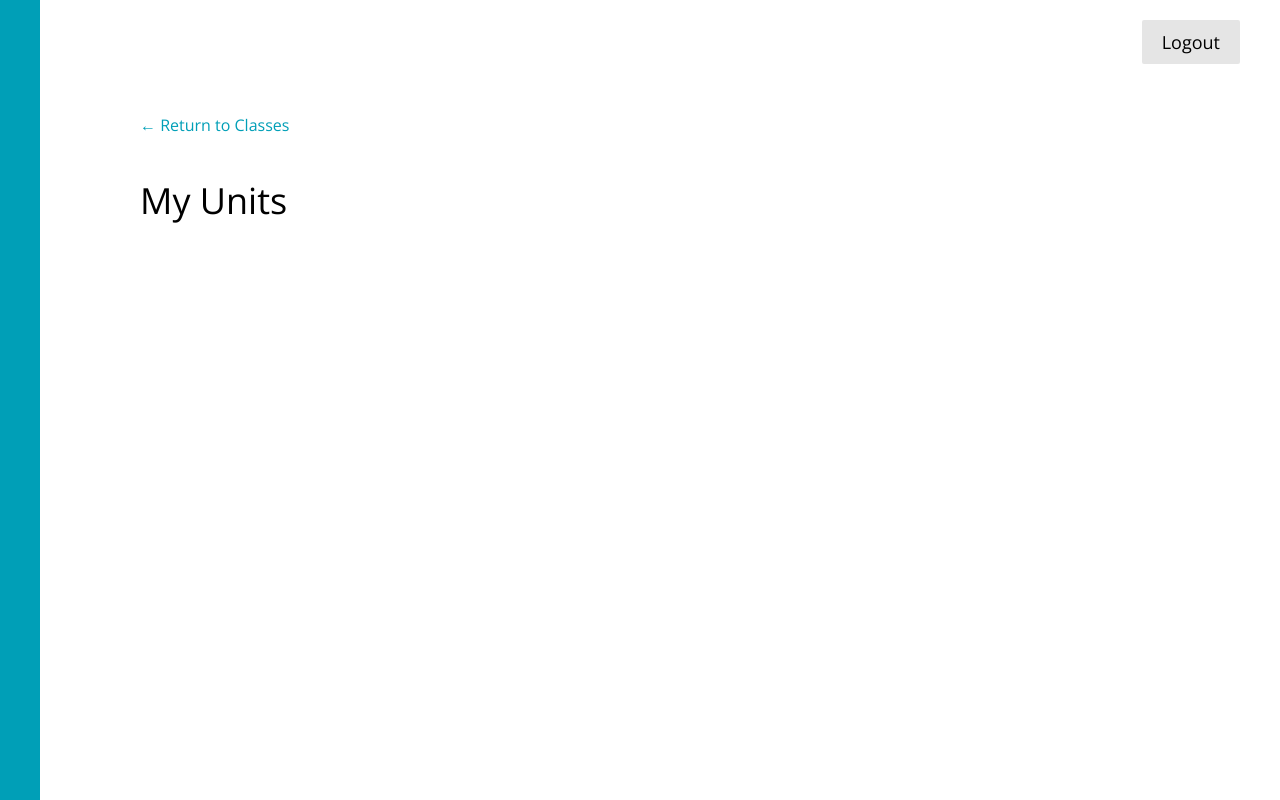
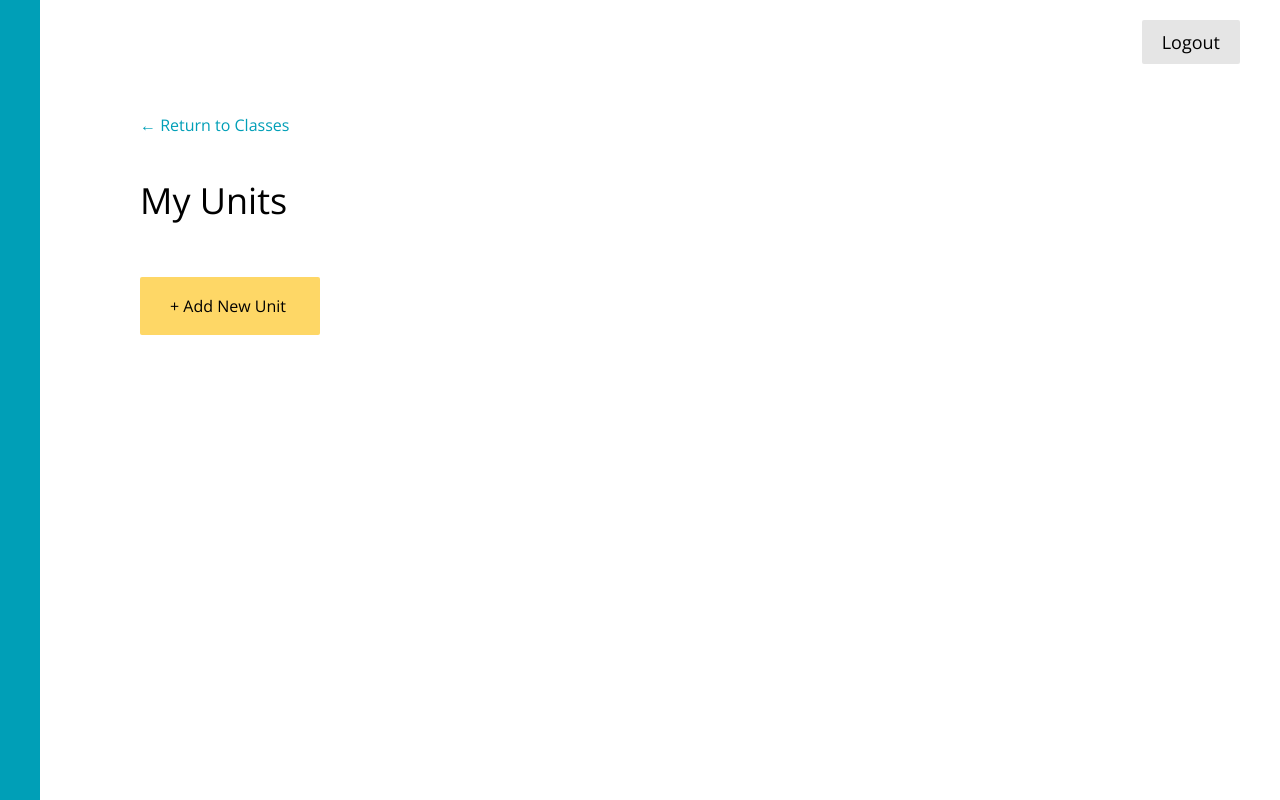
Before and after one commit to codebase-berkeley/teacher-portal, a React (Create React App) app in the folder client/: page /units in a window 1280 px wide. Shown: the top 800 px of the page. Built offline with nearby package versions, Linux system fonts and the light colour scheme; no server answers; the HTML template or start-up script is replaced by a standard one; what react-chartkick would draw is missing.

Commit message:
added add unit button to units.jsx and added styling to units.css

```diff
--- a/client/src/components/Units/Units.css
+++ b/client/src/components/Units/Units.css
@@ -20,3 +20,21 @@
   border: none;
   margin: 40px 0;
 }
+
+.add-unit {
+  display: block;
+  text-decoration: none;
+  text-align: left;
+  color: black;
+  margin: 12px 140px 12px 100px;
+  font-size: 16px;
+  background-color: #fed766;
+  font-family: 'Open Sans', sans-serif;
+  border-radius: 2px;
+  border: none;
+  box-sizing: border-box;
+  width: 15%;
+  float: left;
+  padding: 18px;
+  padding-left: 30px;
+}
--- a/client/src/components/Units/Units.jsx
+++ b/client/src/components/Units/Units.jsx
@@ -37,6 +37,9 @@ class Units extends Component {
           &#8592; Return to Classes
         </NavLink>
         <h2 className="Unit-header">My Units</h2>
+        <button type="submit" className="add-unit">
+          + Add New Unit
+        </button>
         <div>{create(unitList)}</div>
       </div>
     );
```
